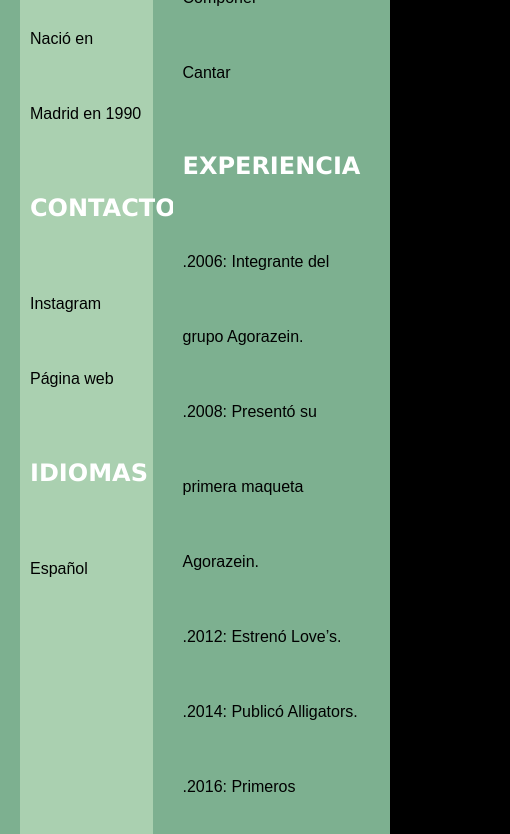
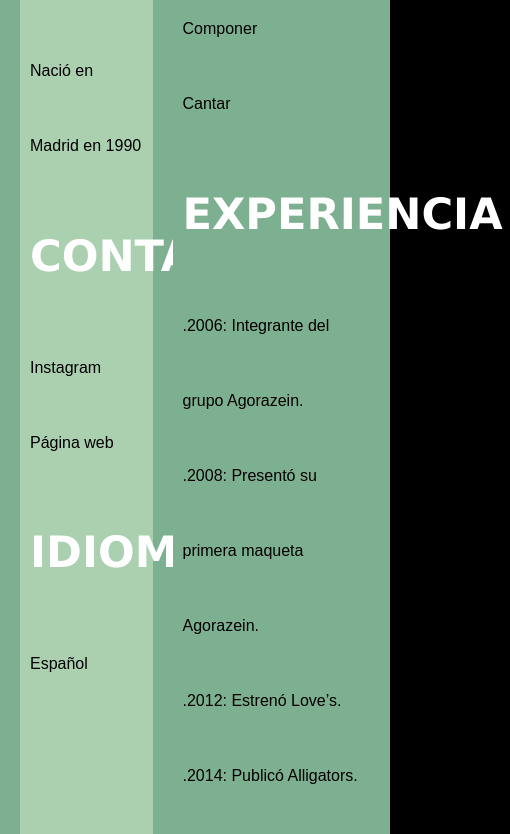
Before and after one commit to Trininevares014/cv1, a plain HTML site: page index.html in a window 390 px wide. Shown: the part 754-1588 px from the top of the page, 510 px wide, since content can reach past the window. Drawn offline with Linux system fonts and the light colour scheme.

Commit message:
Update estilos.css

```diff
--- a/css/estilos.css
+++ b/css/estilos.css
@@ -66,4 +66,10 @@ footer p{
         font-size: 4rem;
     }
 
+    h2{
+        font-size: 2.7rem;
+    }
+
+
+
  }
```
